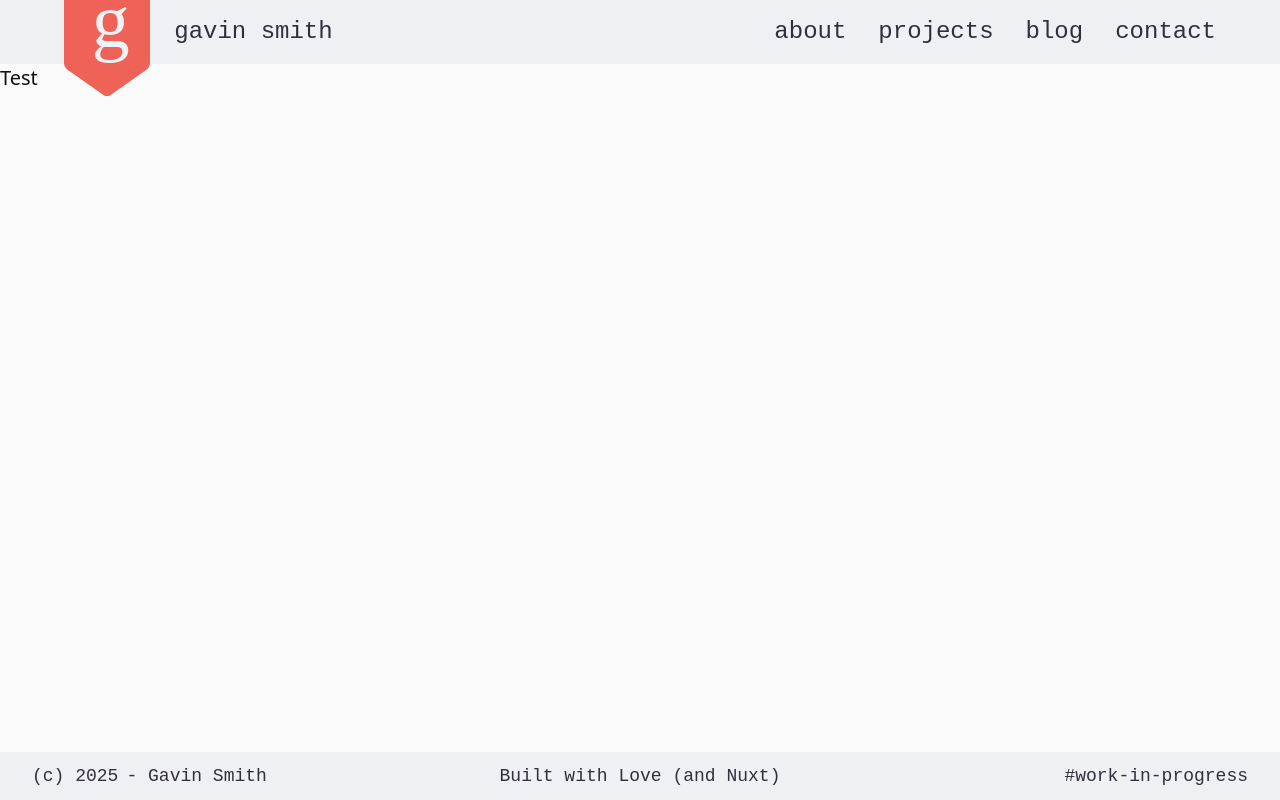
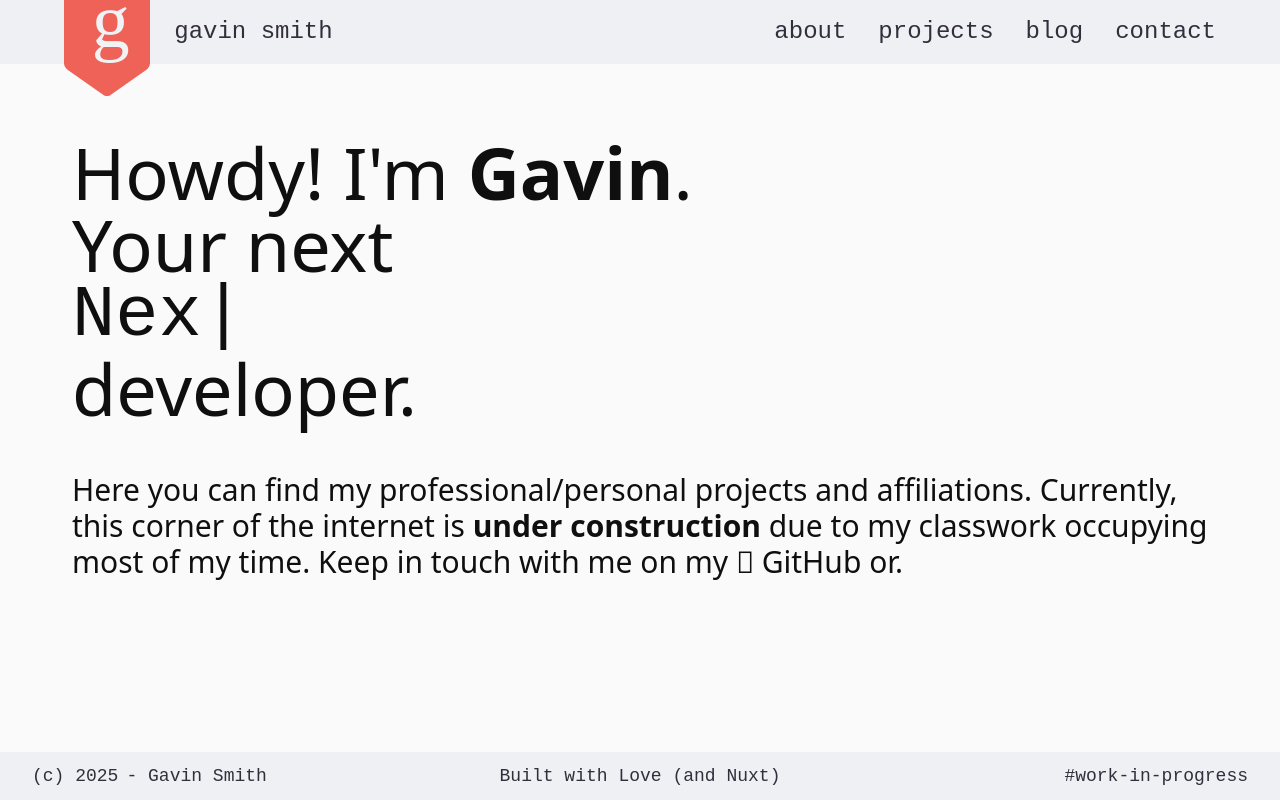
Before and after one commit to gavinhsmith/portfolio, a Nuxt app: page / in a window 1280 px wide. Built offline with nearby package versions, Linux system fonts and the light colour scheme.

Commit message:
Add some basic info about me!

```diff
--- a/app/assets/styles/main.css
+++ b/app/assets/styles/main.css
@@ -34,7 +34,17 @@ a.link {
     background-image 300ms, color 150ms;
 }
 a.link:hover {
-  /** Fill full width, looks like growing underline :P */
+  /* Fill full width, looks like growing underline :P */
   background-position: 100% 100%;
   background-size: 100% 0.1em;
 }
+
+/* Fix weird underlines for non-accent font text */
+a.link.link-sm {
+  background-position: 0 85%;
+  background-size: 0% 0.1em;
+}
+a.link.link-sm:hover {
+  background-position: 100% 85%;
+  background-size: 100% 0.1em;
+}
--- a/app/pages/index.vue
+++ b/app/pages/index.vue
@@ -1,6 +1,48 @@
 <template>
-  <div class="w-full h-full">
+  <div class="w-full h-full p-18">
+    <!-- Pushes down the content to not be behind the navbar. -->
     <NavHeadBumper />
-    <h1>Test</h1>
+
+    <!-- Main body... -->
+    <div class="text-7xl flex flex-col">
+      <h1>Howdy! I'm <strong class="font-extrabold">Gavin</strong>.</h1>
+      <h1>Your next</h1>
+      <h1 class="font-accent">
+        <Typewriter
+          :words="[
+            'HTML / CSS / JS',
+            'React / Vue',
+            'Next / Nuxt',
+            'Java',
+            'C#',
+            '.NET',
+            'C / C++',
+            'Rust',
+            'frontend',
+            'backend',
+            'full-stack',
+            'everything',
+          ]"
+          :wait="200"
+          :loop="false"
+          :immediate="true"
+        ></Typewriter>
+      </h1>
+      <h1>developer.</h1>
+    </div>
+    <div class="mt-12">
+      <p class="text-3xl">
+        Here you can find my professional/personal projects and affiliations.
+        Currently, this corner of the internet is
+        <strong>under construction</strong> due to my classwork occupying most
+        of my time. Keep in touch with me on my
+        <a
+          href="https://github.com/gavinhsmith"
+          class="link link-sm hover:text-accent-light"
+          >&#xec1c; GitHub</a
+        >
+        or.
+      </p>
+    </div>
   </div>
 </template>
```
